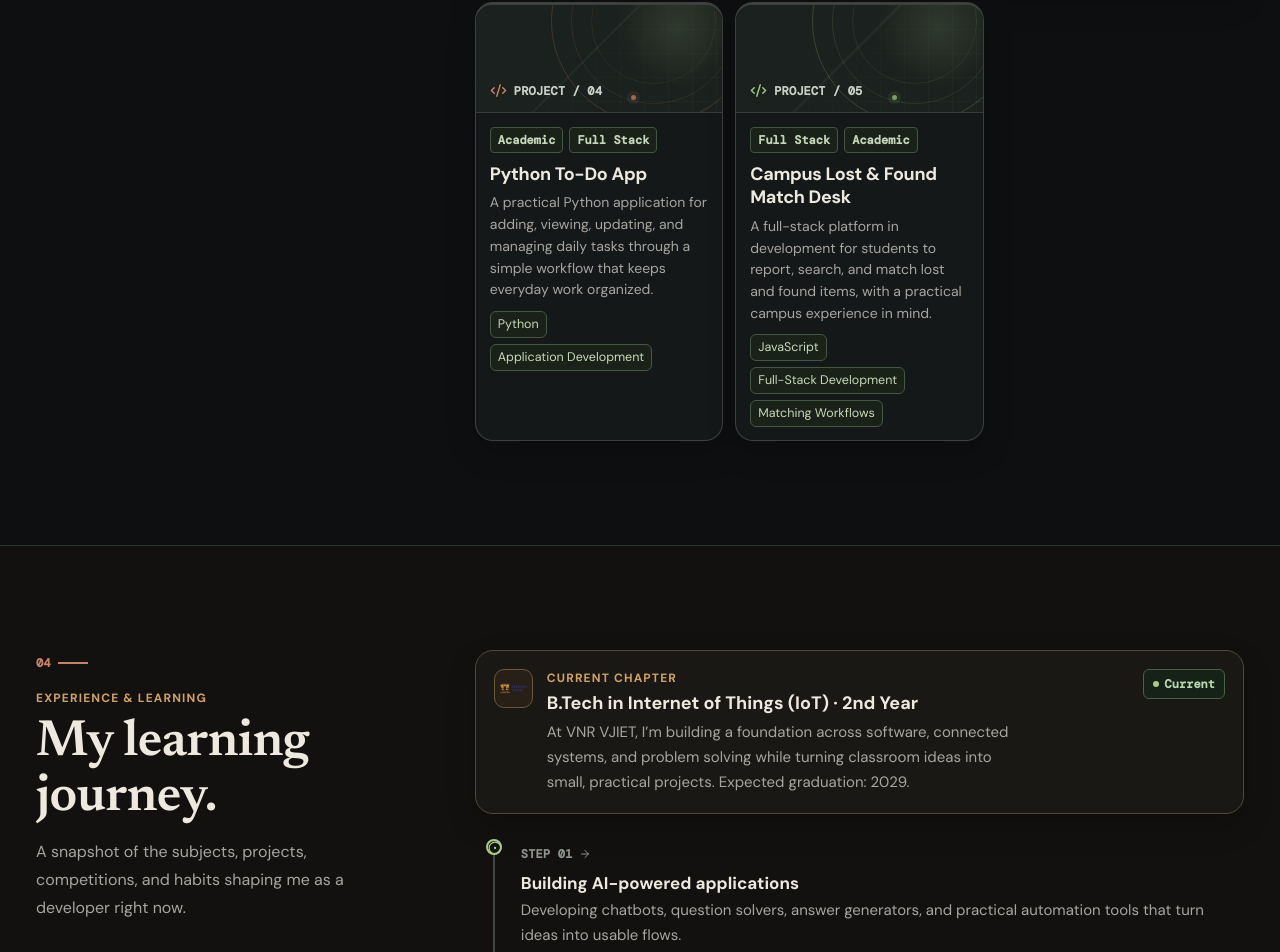
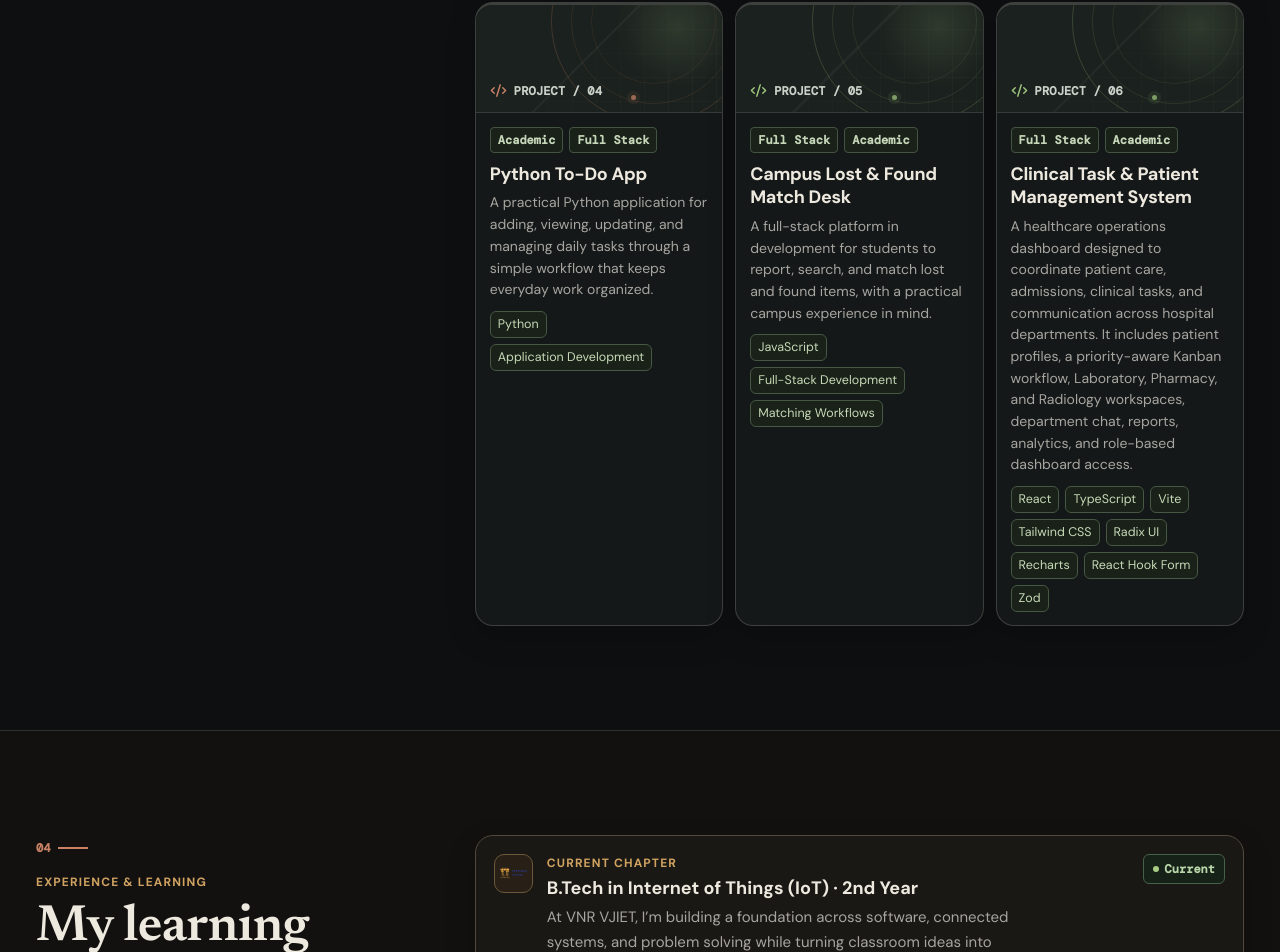
Before and after one commit to mubashir07ahmed/mubashir-portfolio, a React (Vite) app: page / in a window 1280 px wide. Shown: the part 3437-4389 px from the top of the page. Built offline with nearby package versions, Linux system fonts and the light colour scheme; no server answers; what @bible-strong/avatar-core would draw is missing.

Commit message:
Add clinical patient management project

```diff
--- a/shared/chat.js
+++ b/shared/chat.js
@@ -27,7 +27,7 @@ export function isProfileQuestion(rawMessage) {
     'about section', 'skills section', 'skill group', 'programming languages', 'projects section', 'learning journey', 'coding profile', 'coding interests', 'ai assistant', 'chatbot', 'provider',
     'github', 'linkedin', 'leetcode', 'hackerrank', 'codechef', 'vnr', 'vjiet',
     'prompt craft', 'synthvision', 'krithomedh', 'question solver', 'answer generator', 'lost and found',
-    'to-do app', 'full-stack chatbot',
+    'to-do app', 'full-stack chatbot', 'clinical', 'patient management', 'healthcare dashboard', 'hospital operations',
   ]) || knownPageTerms.some((term) => question.includes(term));
   return namesMubashir
     || pageContext
@@ -122,7 +122,7 @@ export function getProfileAnswer(rawMessage) {
     return { text: profileText(profileData.achievements.map((item) => `${item.title} at ${item.organization}. ${item.detail}`).join(' ')) };
   }
 
-  if (/project|portfolio work|build(?:ing|s)?|develop(?:ing|ed|s)?|creat(?:ing|ed|e)|built|worked on|working on|making|application|app|solver|generator|lost and found|to-do/.test(question) || projectPlaceholders.some((item) => question.includes(item.title.toLowerCase()))) {
+  if (/project|portfolio work|build(?:ing|s)?|develop(?:ing|ed|s)?|creat(?:ing|ed|e)|built|worked on|working on|making|application|app|solver|generator|lost and found|to-do|clinical|patient management|hospital operations|healthcare dashboard/.test(question) || projectPlaceholders.some((item) => question.includes(item.title.toLowerCase()))) {
     return { text: projectAnswer(question) };
   }
 
--- a/shared/profileData.js
+++ b/shared/profileData.js
@@ -101,11 +101,18 @@ export const projectPlaceholders = [
     technologies: ['JavaScript', 'Full-Stack Development', 'Matching Workflows'],
     githubUrl: '', liveDemoUrl: '', previewImage: '', placeholder: false,
   },
+  {
+    title: 'Clinical Task & Patient Management System',
+    description: 'A healthcare operations dashboard designed to coordinate patient care, admissions, clinical tasks, and communication across hospital departments. It includes patient profiles, a priority-aware Kanban workflow, Laboratory, Pharmacy, and Radiology workspaces, department chat, reports, analytics, and role-based dashboard access.',
+    categories: ['Full Stack', 'Academic'],
+    technologies: ['React', 'TypeScript', 'Vite', 'Tailwind CSS', 'Radix UI', 'Recharts', 'React Hook Form', 'Zod'],
+    githubUrl: '', liveDemoUrl: '', previewImage: '', placeholder: false,
+  },
 ];
 
 export const learningJourney = [
   { title: 'B.Tech in Internet of Things (IoT)', detail: 'VNR VJIET · 2nd year · Expected graduation 2029', kind: 'education' },
-  { title: 'Building AI-powered applications', detail: 'Developing chatbots, question solvers, answer generators, and practical automation tools that turn ideas into usable flows.', kind: 'building' },
+  { title: 'Building AI-powered applications', detail: 'Developing chatbots, question solvers, answer generators, a clinical management dashboard, and practical automation tools that turn ideas into usable flows.', kind: 'building' },
   { title: 'Exploring full-stack development', detail: 'Working across frontend, backend, APIs, databases, and browser-side automation to understand the whole product path.', kind: 'learning' },
   { title: 'Growing through competitions', detail: 'Prompt Craft winner and SynthVision Hackathon finalist at VNR VJIET, learning through teamwork and time-bound problem solving.', kind: 'growth' },
   { title: 'Continuously improving', detail: 'Strengthening problem solving, communication, teamwork, and analytical thinking one project at a time.', kind: 'exploring' },
```
Also changed, not shown: 1 other file (tests, documents, lock files or other folders).
